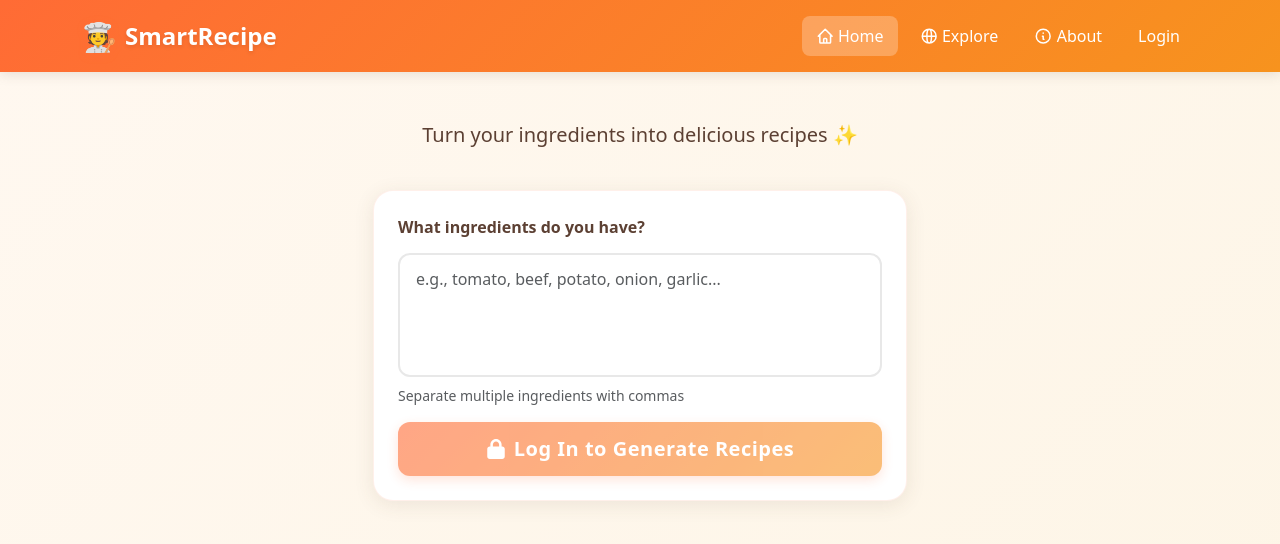
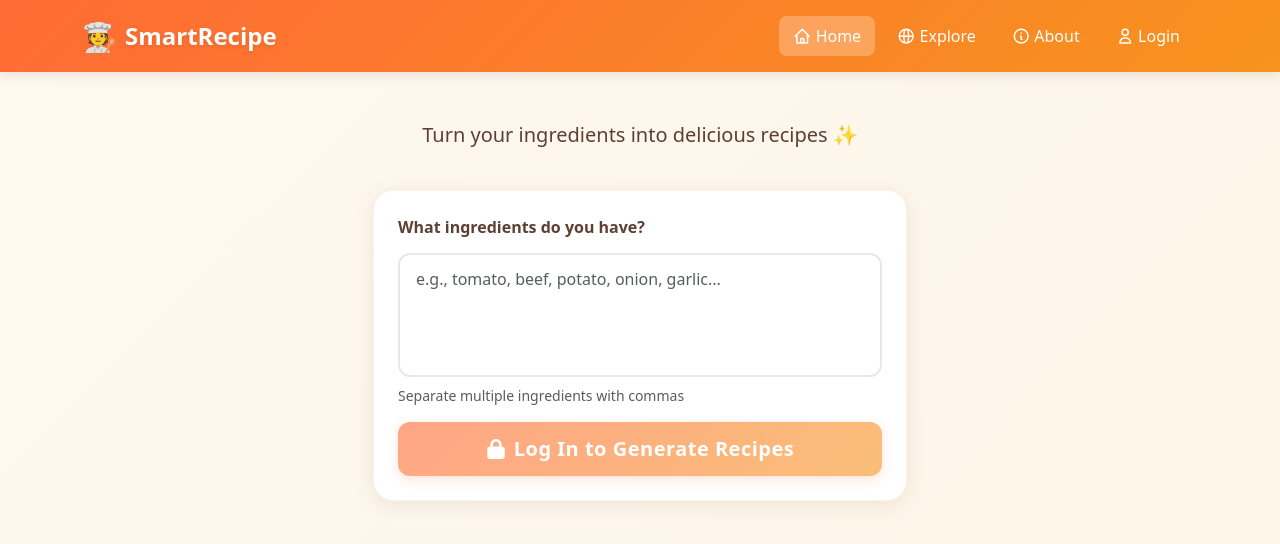
Before and after one commit to CS571-F25/p116, a React (Vite) app: page / in a window 1280 px wide. Shown: the top 544 px of the page. Built offline with nearby package versions, Linux system fonts and the light colour scheme.

Commit message:
fix: icon

```diff
--- a/src/components/Navigation.jsx
+++ b/src/components/Navigation.jsx
@@ -9,6 +9,7 @@ import {
   HiOutlineUserCircle,
   HiOutlineViewGrid,
   HiOutlineInformationCircle,
+  HiOutlineUser,
 } from "react-icons/hi";
 import "./Navigation.css";
 
@@ -48,7 +49,12 @@ export default function Navigation() {
       visible: true,
       icon: <HiOutlineInformationCircle aria-hidden="true" />,
     },
-    { path: "/login", label: "Login", visible: !isAuthenticated },
+    {
+      path: "/login",
+      label: "Login",
+      visible: !isAuthenticated,
+      icon: <HiOutlineUser aria-hidden="true" />,
+    },
   ];
 
   const handleLogout = () => {
```
Also changed, not shown: 3 other files (tests, documents, lock files or other folders).
